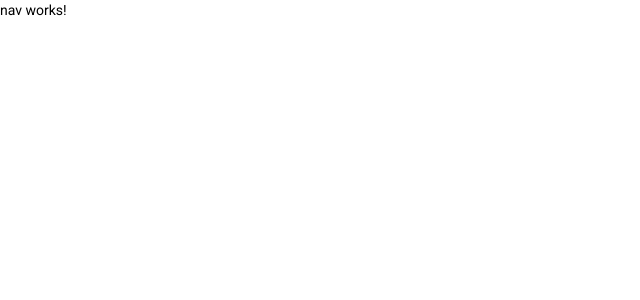
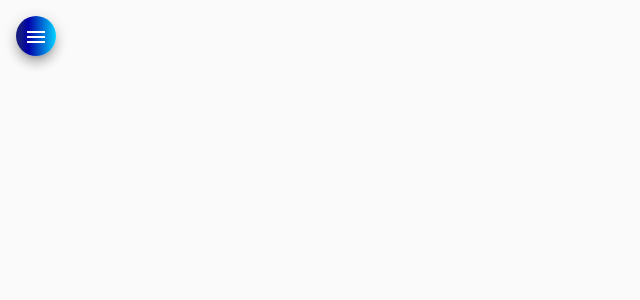
Before and after one commit to eberteles/helpdesk-front, an Angular app: page / in a window 1280 px wide. Shown: the top 300 px of the page, without its empty margins (0-640 px from the left). Built offline with nearby package versions, Linux system fonts and the light colour scheme.

Commit message:
html/css NAV

```diff
--- a/src/app/components/nav/nav.component.css
+++ b/src/app/components/nav/nav.component.css
@@ -0,0 +1,29 @@
+.container {
+    height: 100%;
+}
+
+.sidenav {
+    width: 13rem;
+    color: white;
+    background: linear-gradient(90deg, rgba(20,27,129,1) 12%, rgba(0,0,170,1) 31%, rgba(0,212,255,1) 100%);
+}
+
+img {
+    width: 100%;
+    height: 7rem;
+    margin: .8rem auto 1rem auto;
+}
+
+.sidenav a {
+    color:white;
+}
+
+.sidenav i {
+    margin-right: .6rem;
+}
+
+.menu {
+    margin: 1rem 0 0 1rem;
+    color: white;
+    background: linear-gradient(90deg, rgba(20,27,129,1) 12%, rgba(0,0,170,1) 31%, rgba(0,212,255,1) 100%);
+}
--- a/src/app/components/nav/nav.component.html
+++ b/src/app/components/nav/nav.component.html
@@ -1 +1,34 @@
-<p>nav works!</p>
+<mat-drawer-container class="container" autosize>
+    <mat-drawer #drawer class="sidenav" mode="side">
+        <img src="assets/img/side-image.svg" alt="menu topo">
+        <mat-nav-list class="nav-list">
+            <a mat-list-item routerLink="/">
+                <i class="material-icons">home</i>
+                Home
+            </a>
+            <a mat-list-item routerLink="/">
+                <i class="material-icons">account_circle</i>
+                Técnicos
+            </a>
+            <a mat-list-item routerLink="/">
+                <i class="material-icons">person</i>
+                Clientes
+            </a>
+            <a mat-list-item routerLink="/">
+                <i class="material-icons">code</i>
+                Github
+            </a>
+            <a mat-list-item routerLink="/">
+                <i class="material-icons">logout</i>
+                Sair
+            </a>
+        </mat-nav-list>
+    </mat-drawer>
+
+    <div class="sidenav-content">
+      <button class="menu mat-elevation-z8" (click)="drawer.toggle()" mat-icon-button>
+        <mat-icon>menu</mat-icon>
+      </button>
+    </div>
+
+  </mat-drawer-container>
```
Also changed, not shown: src/assets/img/side-image.svg (added).
